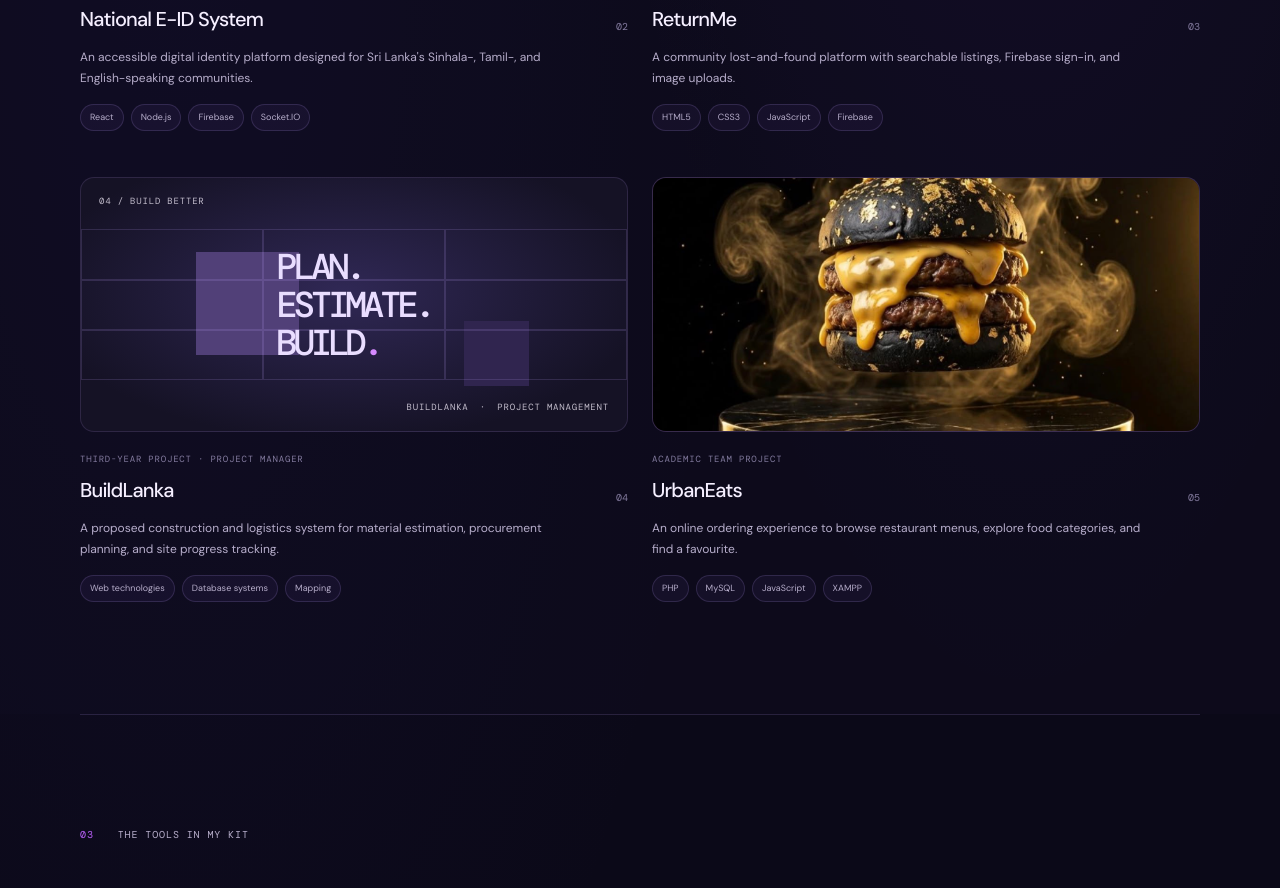
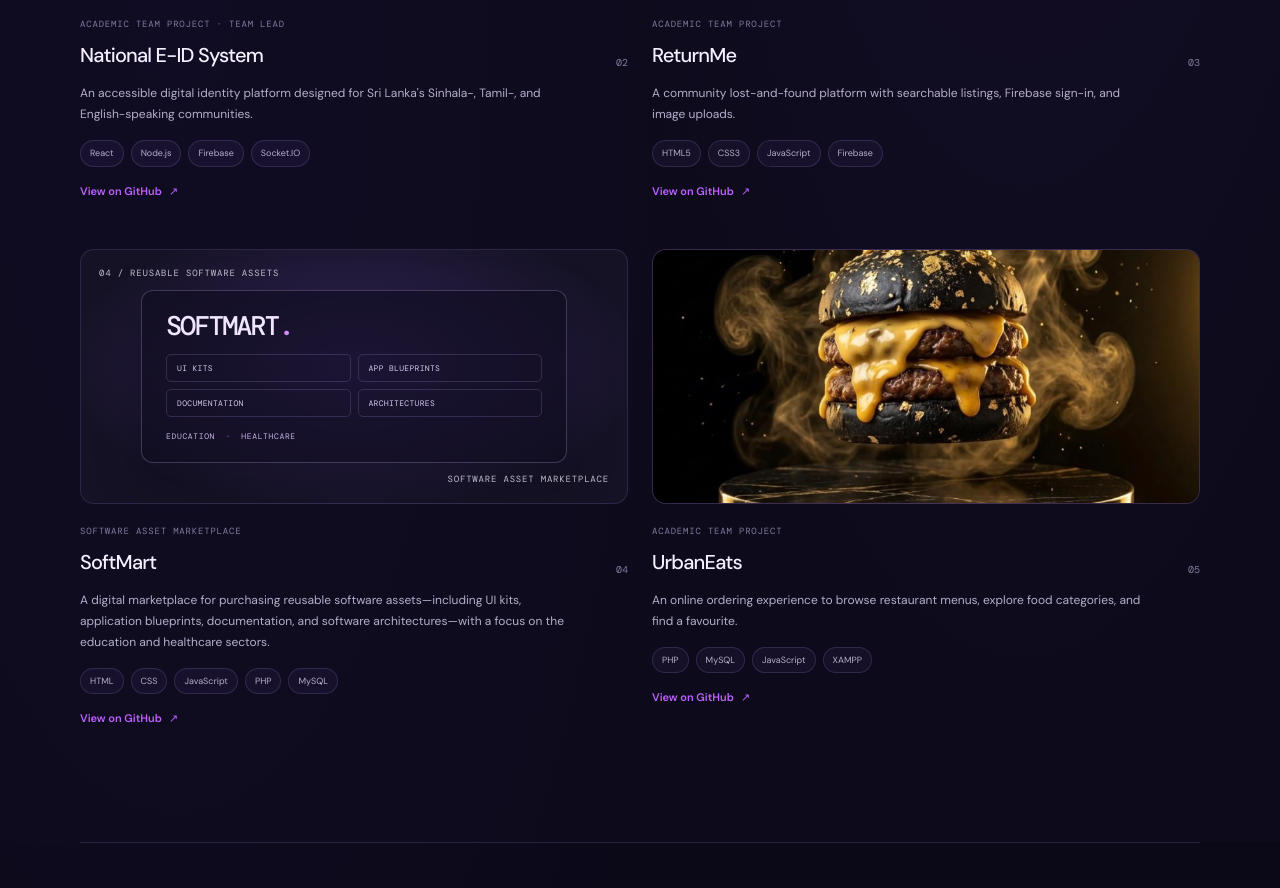
Before and after one commit to Nikini-Thathsarani/My-Portfolio, a plain HTML site: page index.html in a window 1280 px wide. Shown: the part 2602-3490 px from the top of the page. Drawn offline with nearby package versions, Linux system fonts and the light colour scheme; a web font is replaced by a local one.

Commit message:
update version 1.4

```diff
--- a/index.html
+++ b/index.html
@@ -108,6 +108,7 @@
               </div>
               <p class="project-description">Helping customers discover nearby tailors, explore their services, and book with confidence.</p>
               <ul class="tag-list" aria-label="Technologies used"><li>React</li><li>JavaScript</li><li>Firebase</li><li>Google Maps</li></ul>
+              <a class="project-link" href="https://github.com/Nikini-Thathsarani/TailorLink" target="_blank" rel="noopener noreferrer">View on GitHub <span aria-hidden="true">↗</span></a>
             </article>
 
             <article class="project-card">
@@ -120,6 +121,7 @@
               </div>
               <p class="project-description">An accessible digital identity platform designed for Sri Lanka's Sinhala-, Tamil-, and English-speaking communities.</p>
               <ul class="tag-list" aria-label="Technologies used"><li>React</li><li>Node.js</li><li>Firebase</li><li>Socket.IO</li></ul>
+              <a class="project-link" href="https://github.com/Nikini-Thathsarani/National-E-ID-System" target="_blank" rel="noopener noreferrer">View on GitHub <span aria-hidden="true">↗</span></a>
             </article>
 
             <article class="project-card">
@@ -132,22 +134,26 @@
               </div>
               <p class="project-description">A community lost-and-found platform with searchable listings, Firebase sign-in, and image uploads.</p>
               <ul class="tag-list" aria-label="Technologies used"><li>HTML5</li><li>CSS3</li><li>JavaScript</li><li>Firebase</li></ul>
+              <a class="project-link" href="https://github.com/sinethrusira24/ReturnMe" target="_blank" rel="noopener noreferrer">View on GitHub <span aria-hidden="true">↗</span></a>
             </article>
 
             <article class="project-card">
-              <div class="project-art art-build" aria-hidden="true">
-                <span class="art-caption">04 / BUILD BETTER</span>
-                <div class="build-grid"><span></span><span></span><span></span><span></span><span></span><span></span><span></span><span></span><span></span></div>
-                <span class="build-block build-block-one"></span><span class="build-block build-block-two"></span>
-                <span class="build-title">PLAN.<br>ESTIMATE.<br>BUILD<span>.</span></span>
-                <span class="art-footer">BUILDLANKA <span>·</span> PROJECT MANAGEMENT</span>
+              <div class="project-art art-softmart" aria-hidden="true">
+                <span class="art-caption">04 / REUSABLE SOFTWARE ASSETS</span>
+                <div class="softmart-preview">
+                  <p class="softmart-name">SOFTMART<span>.</span></p>
+                  <div class="softmart-assets"><span>UI KITS</span><span>APP BLUEPRINTS</span><span>DOCUMENTATION</span><span>ARCHITECTURES</span></div>
+                  <p class="softmart-sectors">EDUCATION <span>·</span> HEALTHCARE</p>
+                </div>
+                <span class="art-footer">SOFTWARE ASSET MARKETPLACE</span>
               </div>
               <div class="project-info">
-                <div><p class="project-type">THIRD-YEAR PROJECT · PROJECT MANAGER</p><h3>BuildLanka</h3></div>
+                <div><p class="project-type">SOFTWARE ASSET MARKETPLACE</p><h3>SoftMart</h3></div>
                 <span class="project-number">04</span>
               </div>
-              <p class="project-description">A proposed construction and logistics system for material estimation, procurement planning, and site progress tracking.</p>
-              <ul class="tag-list" aria-label="Technologies used"><li>Web technologies</li><li>Database systems</li><li>Mapping</li></ul>
+              <p class="project-description">A digital marketplace for purchasing reusable software assets—including UI kits, application blueprints, documentation, and software architectures—with a focus on the education and healthcare sectors.</p>
+              <ul class="tag-list" aria-label="Technologies used"><li>HTML</li><li>CSS</li><li>JavaScript</li><li>PHP</li><li>MySQL</li></ul>
+              <a class="project-link" href="https://github.com/samadhi-hansika/Soft-Mart" target="_blank" rel="noopener noreferrer">View on GitHub <span aria-hidden="true">↗</span></a>
             </article>
 
             <article class="project-card">
@@ -160,6 +166,7 @@
               </div>
               <p class="project-description">An online ordering experience to browse restaurant menus, explore food categories, and find a favourite.</p>
               <ul class="tag-list" aria-label="Technologies used"><li>PHP</li><li>MySQL</li><li>JavaScript</li><li>XAMPP</li></ul>
+              <a class="project-link" href="https://github.com/Nikini-Thathsarani/UrbanEats" target="_blank" rel="noopener noreferrer">View on GitHub <span aria-hidden="true">↗</span></a>
             </article>
           </div>
         </div>
--- a/styles.css
+++ b/styles.css
@@ -420,14 +420,14 @@ h2 {
 .return-mark { color: #f0d7ff; font: 86px var(--font-serif); }
 .return-label { position: absolute; top: 33%; right: 16%; color: #f0d7ff; font: italic 14px/1.45 var(--font-serif); transform: rotate(8deg); }
 
-.art-build { background: radial-gradient(ellipse at 48% 45%, #302855, #151225 76%); }
-.build-grid { position: absolute; inset: 51px 0; display: grid; grid-template-columns: repeat(3, 1fr); grid-template-rows: repeat(3, 1fr); }
-.build-grid span { border: 1px solid rgba(195, 164, 255, 0.16); }
-.build-title { position: relative; z-index: 1; color: #e9ddff; font: 500 36px/1.05 var(--font-mono); letter-spacing: -0.12em; }
-.build-title span { color: #d58aff; }
-.build-block { position: absolute; z-index: -1; width: 103px; height: 103px; background: #514078; }
-.build-block-one { top: 29%; left: 21%; }
-.build-block-two { right: 18%; bottom: 18%; width: 65px; height: 65px; background: #30254f; }
+.art-softmart { background: radial-gradient(ellipse at 50% 45%, #38285f, #151225 76%); }
+.softmart-preview { position: relative; z-index: 1; width: min(78%, 440px); padding: 21px 24px; border: 1px solid rgba(218, 190, 255, 0.24); border-radius: 12px; background: rgba(15, 12, 31, 0.68); box-shadow: 0 16px 48px rgba(8, 6, 18, 0.3); }
+.softmart-name { margin: 0 0 15px; color: #f0e5ff; font: 500 27px/1 var(--font-mono); letter-spacing: -0.08em; }
+.softmart-name span { color: #d58aff; }
+.softmart-assets { display: grid; grid-template-columns: repeat(2, 1fr); gap: 7px; }
+.softmart-assets span { padding: 8px 10px; border: 1px solid rgba(195, 164, 255, 0.18); border-radius: 5px; color: #d8c9ef; font: 8px var(--font-mono); letter-spacing: 0.04em; }
+.softmart-sectors { margin: 14px 0 0; color: #c8b3e8; font: 8px var(--font-mono); letter-spacing: 0.08em; }
+.softmart-sectors span { margin: 0 5px; color: var(--accent); }
 
 .art-food { background: radial-gradient(ellipse at 50% 46%, #55406c, #21172e 76%); }
 .food-sun { position: absolute; top: 32px; right: 24%; width: 98px; height: 98px; border-radius: 50%; background: #be8dff; box-shadow: 0 0 34px rgba(190, 98, 255, 0.3); }
@@ -446,6 +446,9 @@ h2 {
 .project-description { max-width: 500px; margin: 11px 0 15px; color: var(--muted); font-size: 12px; line-height: 1.75; }
 .tag-list { display: flex; flex-wrap: wrap; gap: 7px; margin: 0; padding: 0; list-style: none; }
 .tag-list li { padding: 5px 9px; border: 1px solid var(--line); border-radius: 999px; background: rgba(148, 105, 207, 0.07); color: var(--muted); font-size: 9px; }
+.project-link { display: inline-flex; align-items: center; gap: 7px; margin-top: 15px; color: var(--accent); font-size: 11px; font-weight: 600; }
+.project-link span { transition: transform 180ms ease; }
+.project-link:hover span { transform: translate(2px, -2px); }
 
 .toolbox-layout { display: grid; grid-template-columns: 0.9fr 1.1fr; gap: 80px; margin-top: 48px; }
 .skill-groups { border-top: 1px solid var(--line); }
```
